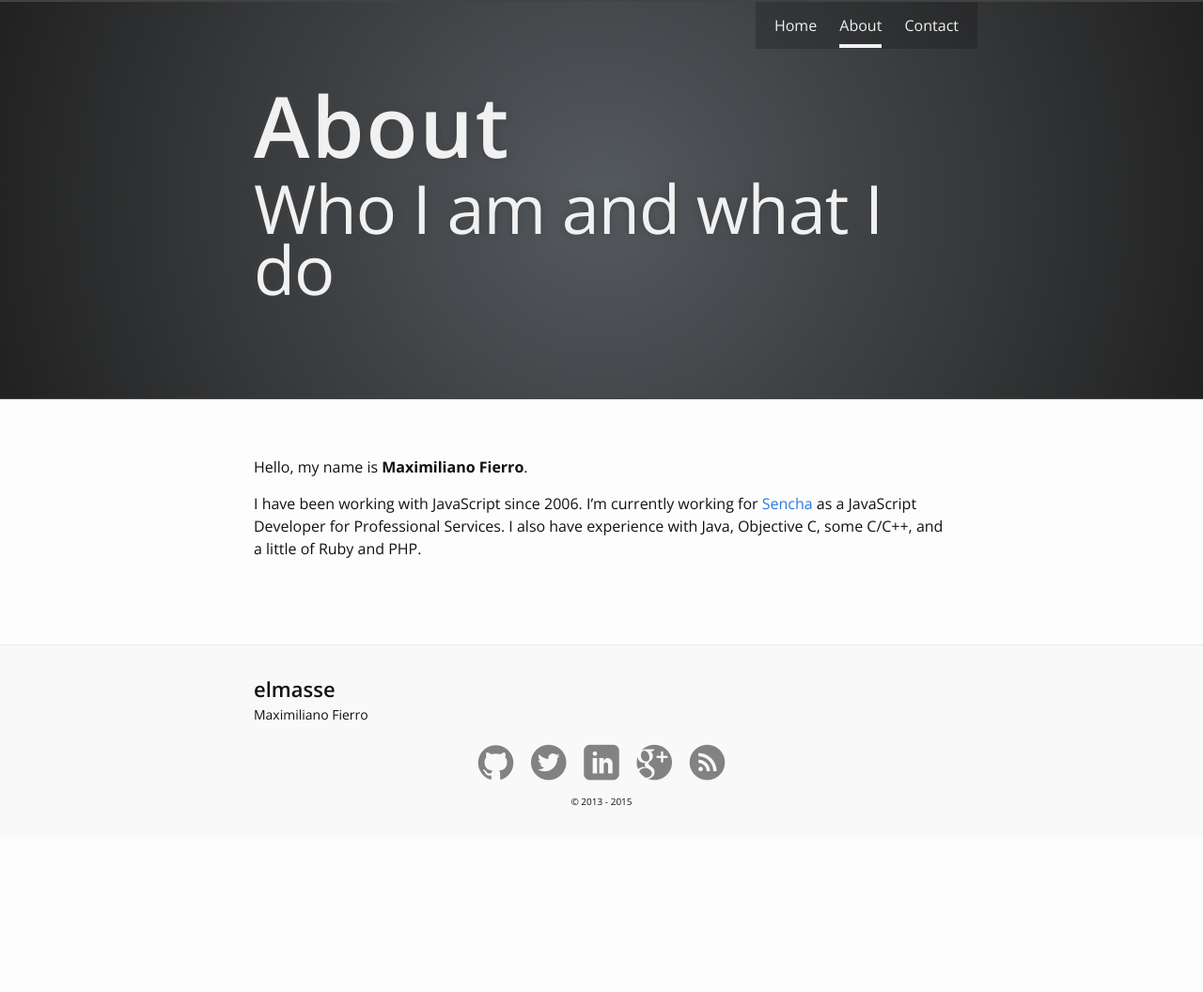
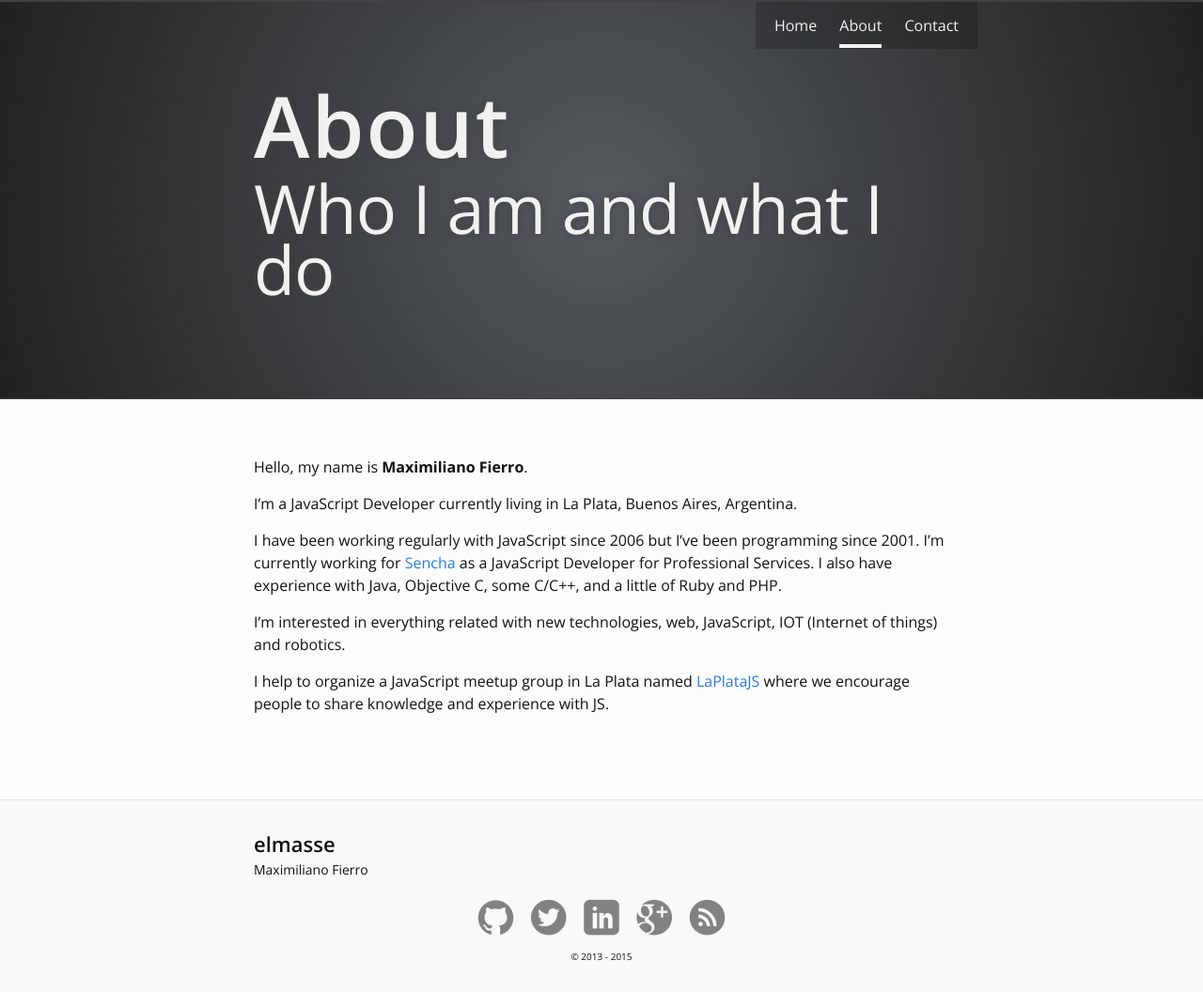
Before and after one commit to elmasse/elmasse.io, a Jekyll site: the page built from about.md, in a window 1280 px wide. Shown: the whole page at 94% size. Built offline with Jekyll 4.4.1, drawn with Linux system fonts in a browser that asks for light colours; Markdown is read by kramdown in place of the engine named in the settings; before the commit the page ends 900 px from its top, so only the background shows below that.

Commit message:
updated about

```diff
--- a/about.md
+++ b/about.md
@@ -8,4 +8,10 @@ permalink: /about/
 
 Hello, my name is **Maximiliano Fierro**.
 
-I have been working with JavaScript since 2006. I'm currently working for [Sencha](http://www.sencha.com) as a JavaScript Developer for Professional Services. I also have experience with Java, Objective C, some C/C++, and a little of Ruby and PHP.
+I'm a JavaScript Developer currently living in La Plata, Buenos Aires, Argentina.
+
+I have been working regularly with JavaScript since 2006 but I've been programming since 2001. I'm currently working for [Sencha](http://www.sencha.com) as a JavaScript Developer for Professional Services. I also have experience with Java, Objective C, some C/C++, and a little of Ruby and PHP.
+
+I'm interested in everything related with new technologies, web, JavaScript, IOT (Internet of things) and robotics.
+
+I help to organize a JavaScript meetup group in La Plata named [LaPlataJS](http://laplatajs.github.io) where we encourage people to share knowledge and experience with JS.
```
